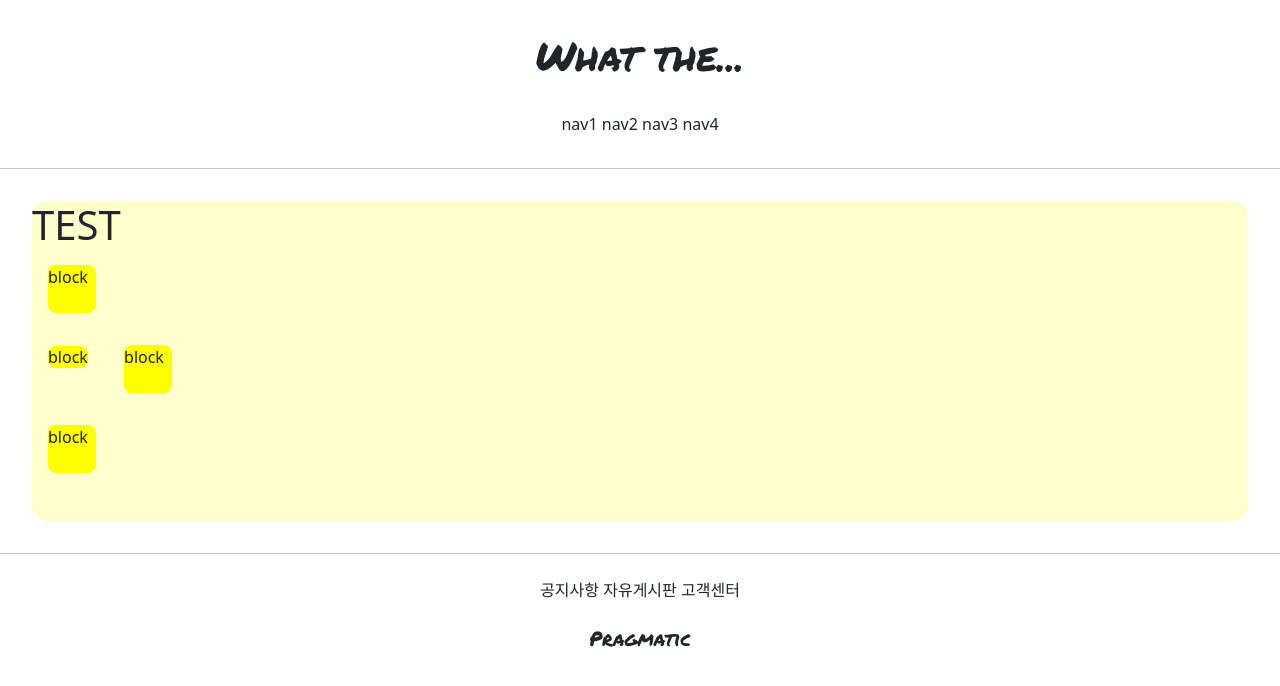
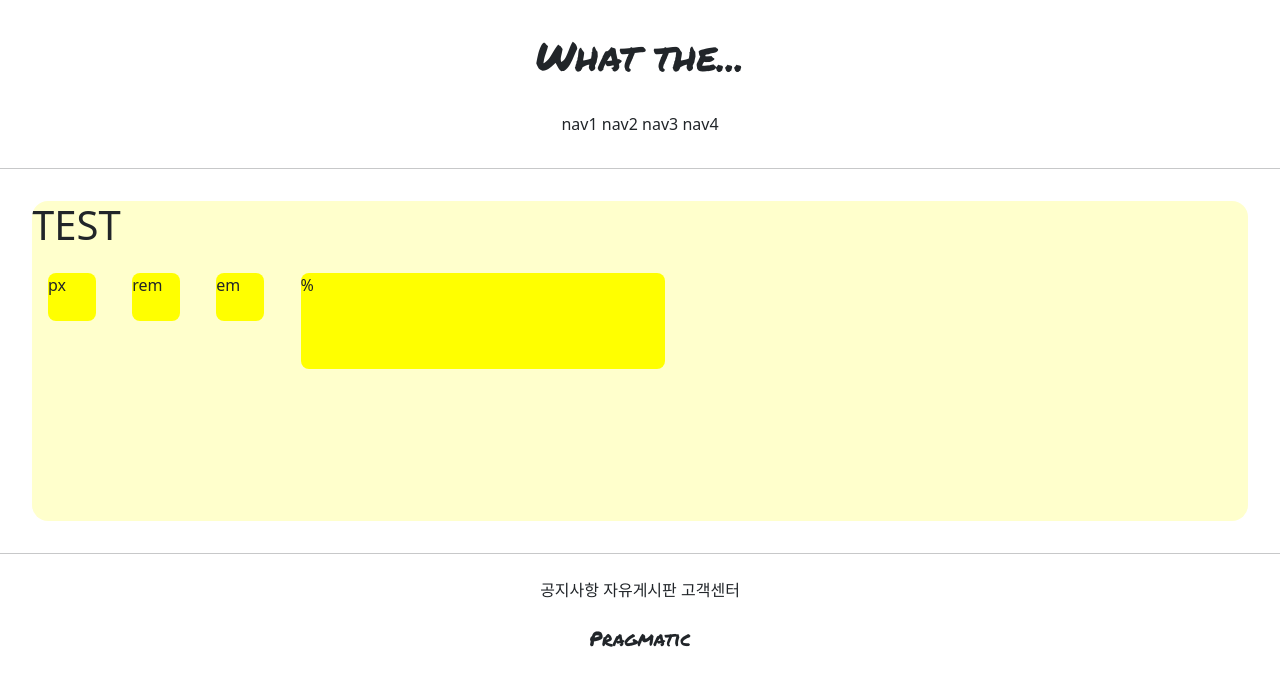
Before and after one commit to hsw5703/Django, a Django app: page /account/hello_world/ in a window 1280 px wide. Shown: the top 686 px of the page. Run offline with Django 3.2, Linux system fonts and the light colour scheme.

Commit message:
pont block setting rem em px % + overflow : scroll + display: inline-block

```diff
--- a/accountapp/templates/accountapp/hello_world.html
+++ b/accountapp/templates/accountapp/hello_world.html
@@ -10,18 +10,18 @@
             height: 48px;
             width: 48px;
             border-radius: .5rem;
+            display: inline-block; <!-- block을 가로로 연결해 표시 -->
         }
 
     </style>
 
-    <div style="height: 20rem; background-color: #ffffcc; margin:2rem; border-radius: 1rem;">
+    <div style="height: 20rem; background-color: #ffffcc; margin:2rem; border-radius: 1rem; overflow: scroll">  <!-- overflow: scroll 은 넘치는 부분에 대해 스크롤바를 생성 -->
         <h1>TEST</h1>
 
-        <div class="testing" style="display: block">block</div>
-        <div class="testing" style="display: inline">block</div>
-        <div class="testing" style="display: inline-block">block</div>
-        <div class="testing" style="display: none">block</div>
-        <div class="testing">block</div>
+        <div class="testing" style="height : 48px; width: 48px">px</div>
+        <div class="testing" style="height: 3rem; width: 3rem">rem</div>
+        <div class="testing" style="height: 3em; width: 3em">em</div>
+        <div class="testing" style="height: 30%; width: 30%">%</div> <!-- 바로 위의 부모 태그만의 30%씩을 따라간다 -->
 
     </div>
 
```
